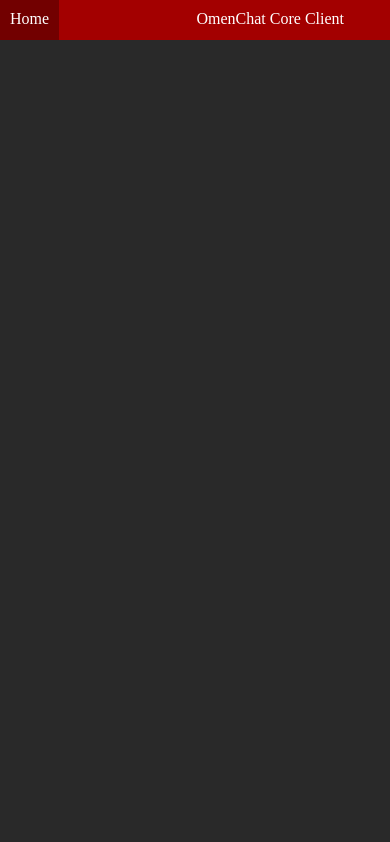
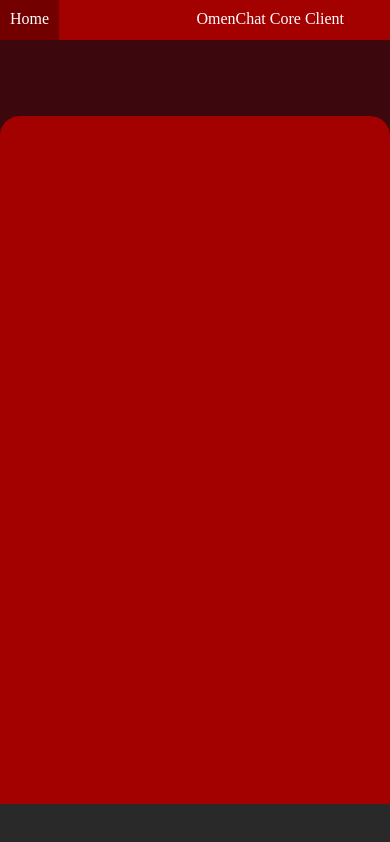
Before and after one commit to aclem43/OmenChatClient, a Vue app in the folder OmenChat-CoreClient/: page / in a window 390 px wide. Built offline with nearby package versions, Linux system fonts and the light colour scheme; some icons are missing.

Commit message:
PageContent Plus additions

```diff
--- a/OmenChat-CoreClient/src/App.vue
+++ b/OmenChat-CoreClient/src/App.vue
@@ -1,11 +1,11 @@
 <script setup lang="ts">
-import Content from "./components/Content.vue";
 import MenuBar from "./components/MenuBar.vue";
+import PageContent from "./components/PageContent.vue";
 </script>
 
 <template>
   <div>
     <MenuBar></MenuBar>
-    <Content></Content>
+    <PageContent></PageContent>
   </div>
 </template>
--- a/OmenChat-CoreClient/src/components/Content.vue
+++ /dev/null
@@ -1,9 +0,0 @@
-<script setup lang="ts">
-console.log();
-</script>
-
-<template>
-  <div></div>
-</template>
-
-<style></style>
--- /dev/null
+++ b/OmenChat-CoreClient/src/components/PageContent.vue
@@ -0,0 +1,48 @@
+<script setup lang="ts"></script>
+
+<template>
+  <div class="Content">
+    <div class="Page">
+      <div class="PageTitle"><slot name="title"></slot></div>
+      <div class="PageContent" name="content"></div>
+    </div>
+  </div>
+</template>
+
+<style>
+.Content {
+  position: absolute;
+  margin: auto;
+  top: 50px; /* Header Height */
+  bottom: 40px; /* Footer Height */
+  width: 100%;
+}
+.Page {
+  margin: auto;
+  width: 90%;
+  height: 100%;
+  background-color: var(--dark-content-highlight-color);
+  border-radius: 20px;
+}
+.PageTitle {
+  height: 10%;
+}
+.PageContent {
+  height: 90%;
+  border-radius: 20px;
+  background-color: var(--dark-content-bg-color);
+}
+@media only screen and (max-width: 768px) {
+  .Page {
+    width: 100%;
+    border-radius: 0px;
+  }
+  .PageContent {
+    border-bottom-left-radius: 0px;
+    border-bottom-right-radius: 0px;
+  }
+  .Content {
+    top: 40px;
+  }
+}
+</style>
```
